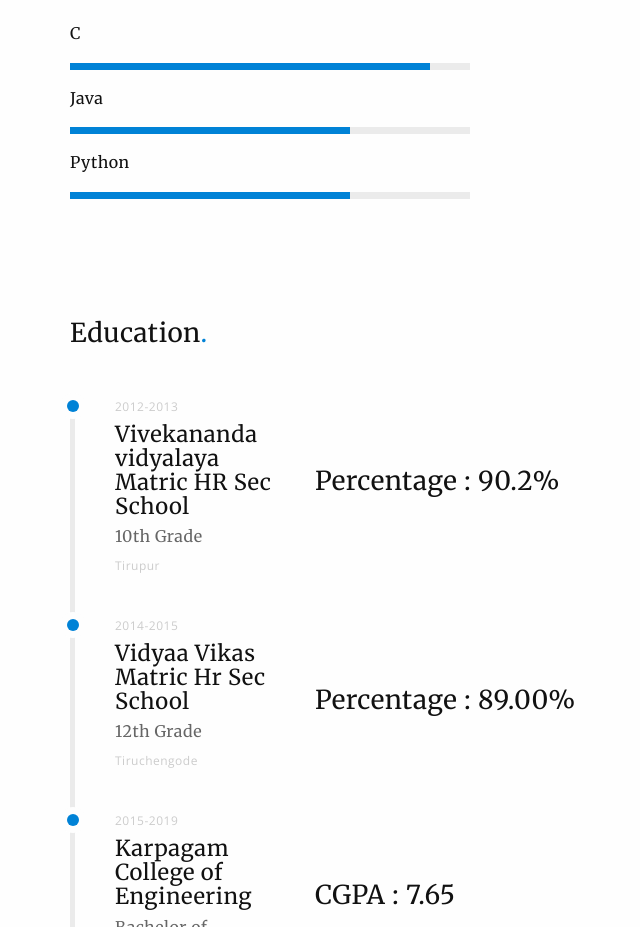
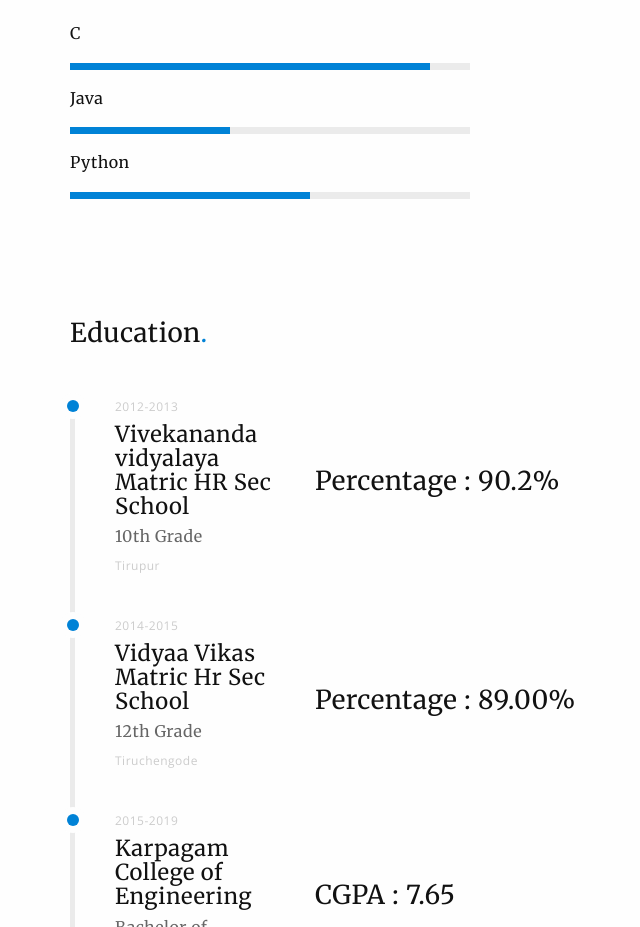
Before and after one commit to vijayanandbalaji/vijayanandbalaji.github.io, a plain HTML site: page index.html in a window 1280 px wide. Shown: the part 1000-1927 px from the top of the page, without its empty margins (335-975 px from the left). Drawn offline with nearby package versions, Linux system fonts and the light colour scheme.

Commit message:
Update index.html

```diff
--- a/index.html
+++ b/index.html
@@ -182,13 +182,13 @@
                         <div class="col-sm-6">
                             <h6 class="progress-title">Java</h6>
                             <div class="progress">
-                                <div class="progress-bar progress-bar-primary animated fadeInLeft" role="progressbar" aria-valuenow="50" aria-valuemin="0" aria-valuemax="100" style="width: 70%">
+                                <div class="progress-bar progress-bar-primary animated fadeInLeft" role="progressbar" aria-valuenow="40" aria-valuemin="0" aria-valuemax="100" style="width: 40%">
                                 </div>
                             </div><!-- / progress -->
 
                             <h6 class="progress-title">Python</h6>
                             <div class="progress">
-                                <div class="progress-bar progress-bar-primary animated fadeInLeft" role="progressbar" aria-valuenow="70" aria-valuemin="0" aria-valuemax="100" style="width: 70%">
+                                <div class="progress-bar progress-bar-primary animated fadeInLeft" role="progressbar" aria-valuenow="60" aria-valuemin="0" aria-valuemax="100" style="width: 60%">
                                 </div>
                             </div><!-- / progress -->
 
```
